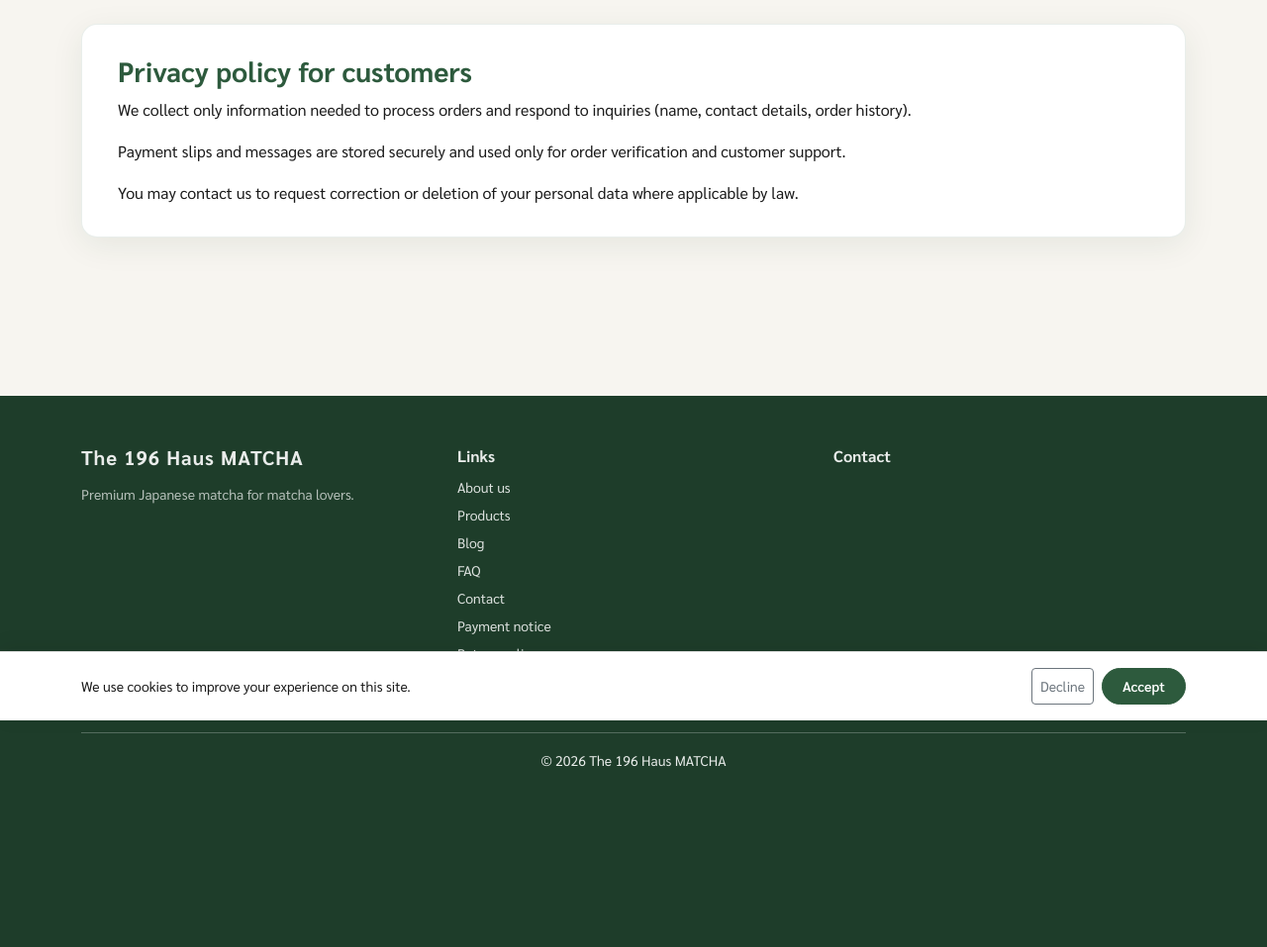
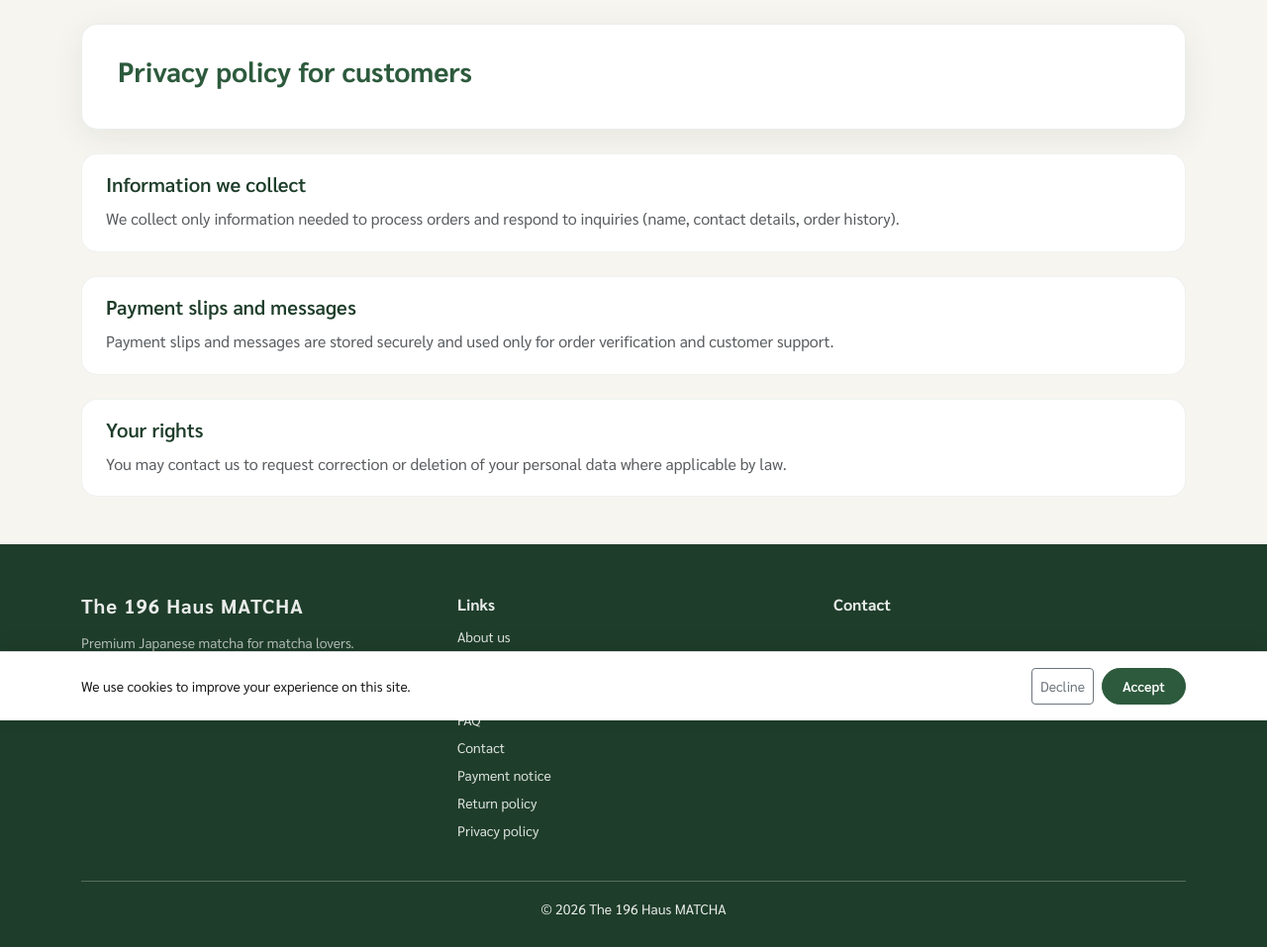
Before and after one commit to Iboy5070/matcha_shopbeta, a Django app: page /privacy/ in a window 1280 px wide. Shown: the part 72-1029 px from the top of the page at 99% size. Before the commit the page ends 847 px from the top, so only its background shows below. Run offline with Django 4.2, Linux system fonts and the light colour scheme; data that the repository does not hold is empty.

Commit message:
fix: production payment review flow and deploy readiness
Require slip upload, set PAYMENT_REVIEW until admin confirms PAID, expand FAQ seed, and improve Render deploy settings.

Co-authored-by: Cursor <cursoragent@cursor.com>

```diff
--- a/apps/store/models.py
+++ b/apps/store/models.py
@@ -26,6 +26,7 @@ class WebOrder(models.Model):
     STATUS_CHOICES = [
         ("NEW", "NEW"),
         ("WAITING_PAYMENT", "WAITING_PAYMENT"),
+        ("PAYMENT_REVIEW", "PAYMENT_REVIEW"),
         ("PAID", "PAID"),
         ("SHIPPING", "SHIPPING"),
         ("DONE", "DONE"),
--- a/apps/store/views.py
+++ b/apps/store/views.py
@@ -362,33 +362,67 @@ def confirm_payment(request):
         note = (request.POST.get("note") or "").strip()
         slip = request.FILES.get("slip_image")
 
+        ctx = {
+            "prefill_order_no": order_no,
+            "prefill_paid_amount": (request.POST.get("paid_amount") or "").strip(),
+        }
+
+        if not slip:
+            return render(request, "store/confirm_payment.html", {
+                **ctx,
+                "error": "ກະລຸນາແນບຮູບສลິບໂອນເງິນ",
+            })
+
         order = WebOrder.objects.filter(order_no=order_no).first()
         if not order:
             return render(request, "store/confirm_payment.html", {
+                **ctx,
                 "error": "ບໍ່ພົບເລກອໍເດີ",
-                "prefill_order_no": order_no,
-                "prefill_paid_amount": (request.POST.get("paid_amount") or "").strip(),
             })
+
+        if order.status in ("PAID", "SHIPPING", "DONE"):
+            return render(request, "store/confirm_payment.html", {
+                **ctx,
+                "error": "ອໍເດີນີ້ຊຳລະແລ້ວ",
+            })
+
+        if order.payment_confirmations.exists():
+            return render(request, "store/confirm_payment.html", {
+                **ctx,
+                "error": "ແຈ້ງຊຳລະອໍເດີນີ້ແລ້ວ — ລໍກວດຈາກຮ້ານ",
+            })
+
+        amount_note = ""
+        if paid_amount and paid_amount != order.grand_total:
+            amount_note = f" (ລູກຄ້າແຈ້ງ {paid_amount}, ຍອດອໍເດີ {order.grand_total})"
 
         PaymentConfirmation.objects.create(
             order=order,
-            paid_amount=paid_amount,
+            paid_amount=paid_amount or order.grand_total,
             bank_name=bank_name,
             note=note,
             slip_image=slip,
         )
 
-        # ปรับสถานะ (แบบง่าย)
-        order.status = "PAID"
+        order.status = "PAYMENT_REVIEW"
         order.save(update_fields=["status"])
 
         notify_shop(
             f"[{settings.SHOP_BRAND}] ແຈ້ງໂອນ {order.order_no}",
-            f"ຈຳນວນ: {paid_amount} ກີບ\nທະນາຄານ: {bank_name}\nໝາຍເຫດ: {note}",
+            (
+                f"ຊື່: {order.customer_name}\n"
+                f"ໂທ: {order.phone}\n"
+                f"ຈຳນວນ: {paid_amount} ກີບ{amount_note}\n"
+                f"ທະນາຄານ: {bank_name}\n"
+                f"ໝາຍເຫດ: {note}\n"
+                f"Admin → Payment confirmations / Web orders → ປ່ຽນເປັນ PAID"
+            ),
         )
 
         return render(request, "store/confirm_payment.html", {
-            "success": f"ຢືນຢັນຊຳລະເງິນແລ້ວ: {order.order_no}",
+            "success": (
+                f"ຮັບສลິບແລ້ວ ({order.order_no}) — ຮ້ານຈະກວດແລະຢືນຢັນພາຍໃນ 24 ຊມ."
+            ),
         })
 
     return render(request, "store/confirm_payment.html", {
--- a/render.yaml
+++ b/render.yaml
@@ -4,5 +4,5 @@ services:
     runtime: python
     plan: free
     buildCommand: pip install -r requirements.txt && python manage.py collectstatic --noinput
-    startCommand: python manage.py migrate --noinput && python manage.py sync_catalog_i18n && python manage.py seed_demo && gunicorn config.wsgi --workers 1 --bind 0.0.0.0:$PORT --timeout 120 --keep-alive 65 --preload
+    startCommand: python manage.py migrate --noinput && python manage.py seed_catalog && python manage.py sync_catalog_i18n && python manage.py seed_demo && gunicorn config.wsgi --workers 1 --bind 0.0.0.0:$PORT --timeout 120 --keep-alive 65 --preload
     healthCheckPath: /healthz/
--- a/static/css/site.css
+++ b/static/css/site.css
@@ -733,6 +733,18 @@ h1, h2, h3, .mz-section-title, .mz-brand, .mz-hero-title {
   box-shadow: var(--mz-shadow);
 }
 
+.mz-legal-sections section {
+  background: #fff;
+  border-radius: var(--mz-radius);
+  padding: 1.25rem 1.5rem;
+  border: 1px solid rgba(45, 90, 61, 0.08);
+}
+
+.mz-legal-sections h2 {
+  color: var(--mz-green);
+  font-weight: 600;
+}
+
 .mz-checkout-total {
   display: flex;
   flex-wrap: wrap;
--- a/templates/store/confirm_payment.html
+++ b/templates/store/confirm_payment.html
@@ -32,8 +32,9 @@
         <input class="form-control" name="bank_name">
       </div>
       <div class="mb-3">
-        <label class="form-label">{% trans "Slip image" %}</label>
-        <input class="form-control" name="slip_image" type="file" accept="image/*">
+        <label class="form-label">{% trans "Slip image" %} *</label>
+        <input class="form-control" name="slip_image" type="file" accept="image/*" required>
+        <div class="form-text">{% trans "Screenshot or photo of your bank transfer slip." %}</div>
       </div>
       <div class="mb-3">
         <label class="form-label">{% trans "Note" %}</label>
--- a/templates/store/order_success.html
+++ b/templates/store/order_success.html
@@ -14,7 +14,7 @@
 
   {% if order.payment_method == "transfer" %}
   <div class="text-start mt-4">{% include "store/_bank_transfer.html" %}</div>
-  <p class="alert alert-info mt-3 mb-0 text-start">{% trans "Please transfer payment and submit your slip on the payment notice page." %}</p>
+  <p class="alert alert-info mt-3 mb-0 text-start">{% trans "Please transfer payment and upload your slip. We will verify within 24 hours before shipping." %}</p>
   <div class="d-flex flex-wrap gap-2 justify-content-center mt-4">
     <a class="btn mz-btn-primary btn-lg" href="{% url 'store_confirm_payment' %}?order_no={{ order.order_no }}&paid_amount={{ order.grand_total }}">{% trans "Upload slip" %}</a>
     <a class="btn mz-btn-outline" href="{% url 'store_shop' %}">{% trans "Continue shopping" %}</a>
--- a/templates/store/privacy.html
+++ b/templates/store/privacy.html
@@ -2,10 +2,22 @@
 {% load i18n %}
 {% block title %}{% trans "Privacy policy" %}{% endblock %}
 {% block content %}
-<div class="mz-page-hero">
+<div class="mz-page-hero mb-4">
   <h1 class="mz-section-title">{% trans "Privacy policy for customers" %}</h1>
-  <p>{% trans "We collect only information needed to process orders and respond to inquiries (name, contact details, order history)." %}</p>
-  <p>{% trans "Payment slips and messages are stored securely and used only for order verification and customer support." %}</p>
-  <p class="mb-0">{% trans "You may contact us to request correction or deletion of your personal data where applicable by law." %}</p>
+</div>
+
+<div class="mz-legal-sections">
+  <section class="mb-4">
+    <h2 class="h5">{% trans "Information we collect" %}</h2>
+    <p class="text-muted mb-0">{% trans "We collect only information needed to process orders and respond to inquiries (name, contact details, order history)." %}</p>
+  </section>
+  <section class="mb-4">
+    <h2 class="h5">{% trans "Payment slips and messages" %}</h2>
+    <p class="text-muted mb-0">{% trans "Payment slips and messages are stored securely and used only for order verification and customer support." %}</p>
+  </section>
+  <section>
+    <h2 class="h5">{% trans "Your rights" %}</h2>
+    <p class="text-muted mb-0">{% trans "You may contact us to request correction or deletion of your personal data where applicable by law." %}</p>
+  </section>
 </div>
 {% endblock %}
```
Also changed, not shown: apps/cms/management/commands/seed_demo.py (+54 -0 lines), apps/store/admin.py (+16 -1 lines), config/settings.py (+7 -0 lines), templates/store/contact.html (+11 -5 lines), templates/store/returns.html (+16 -4 lines), static/js/cookies.js (line endings or trailing spaces), 1 other file.
